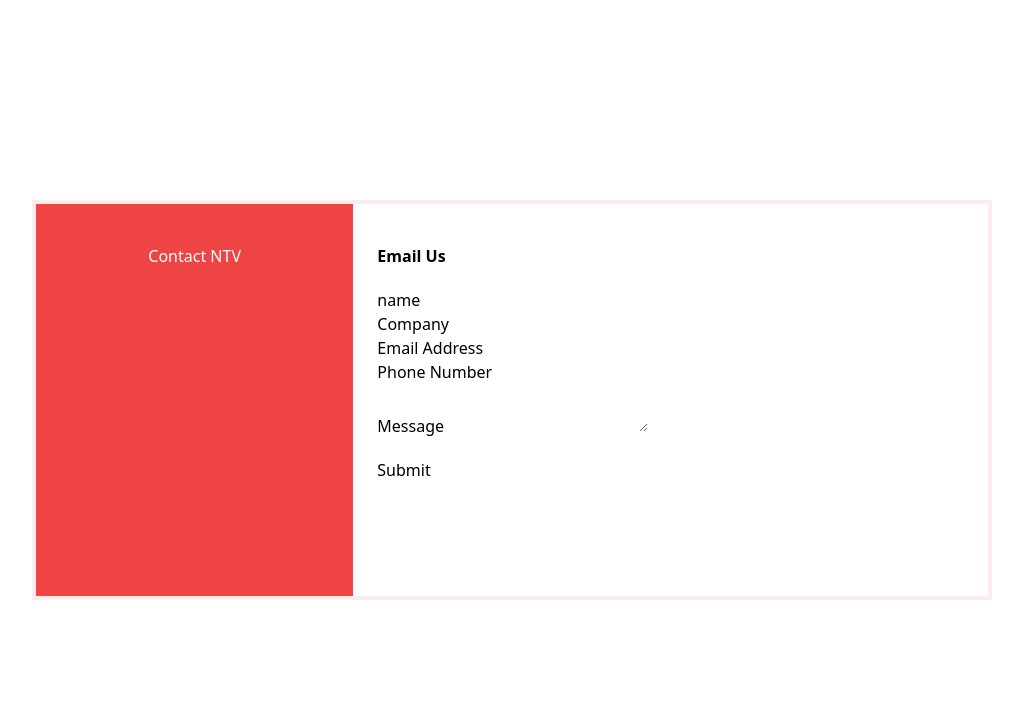
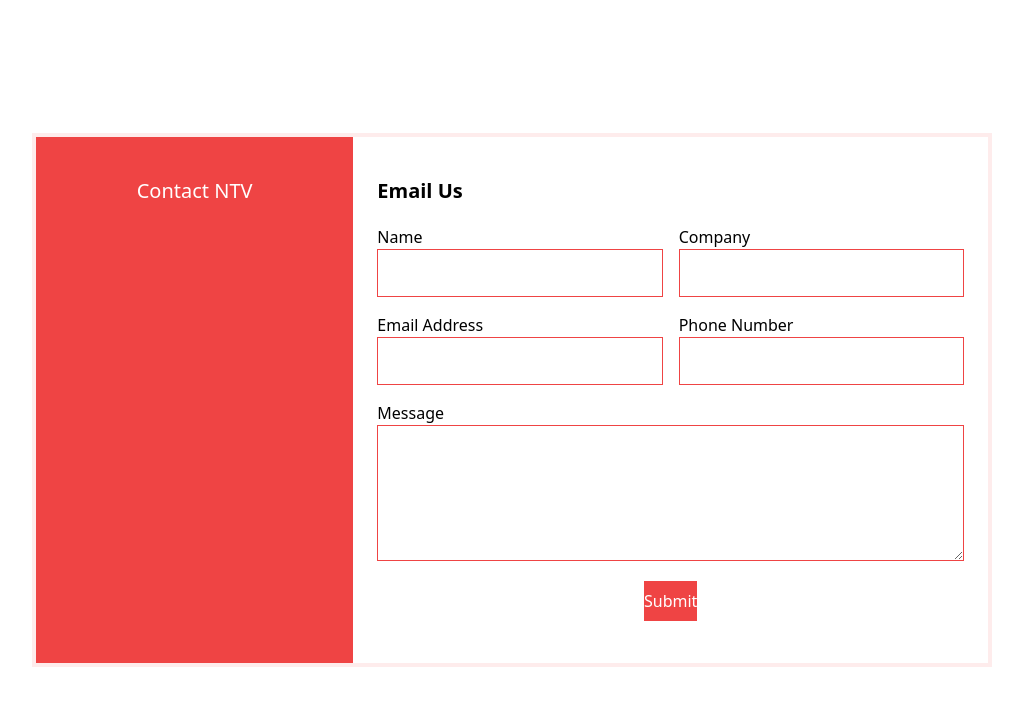
Before and after one commit to Some0ne3lse/CSS-form, a website: page index.html in a window 1280 px wide. Shown: the whole page, without its empty margins (128-1151 px from the left). Drawn offline with Linux system fonts and the light colour scheme.

Commit message:
Most things done, still need to fix alignment

```diff
--- a/index.html
+++ b/index.html
@@ -8,115 +8,62 @@
   <link href="./output.css" rel="stylesheet">
 </head>
 
-<body class="w-screen h-screen flex justify-center items-center">
-  <div class="w-3/4 h-1/2 flex border-4 border-red-500/10">
-    <div class="bg-red-500 w-1/3 h-full text-white font-sans font-medium flex justify-center py-10">
-      <p>Contact NTV</p>
+<body>
+  <div class="w-screen h-screen flex justify-center items-center">
+    <div class="w-3/4 h-2/3 flex border-4 border-red-500/10">
+      <div class="bg-red-500 w-1/3 h-full font-sans flex justify-center py-10">
+        <h1 class="text-xl text-white">Contact NTV</h1>
       </div>
-    <div class="w-2/3">
-      <div class="px-6 pt-10">
-        <h1 class="font-bold">
+      <div class="w-2/3 overflow-auto">
+        <div class="px-6 pt-10 h-full m-0">
+          <h2 class="font-bold text-xl">
             Email Us
-        </h1>
+          </h2>
           <div class="py-5">
-          <form class="flex flex-col">
-            <div>
-              <label for="name">
-                name
+            <form class="grid grid-cols-2 grid-rows-4 gap-4">
+              <div class="flex flex-col">
+                <label class="font-light" for="name">
+                  Name
                 </label>
-              <input type="text" name="name" id="name" required>
+                <input type="text" name="name" id="name" required class="border border-red-500 h-12">
               </div>
-            <div>
-              <label for="company">
+              <div class="flex flex-col">
+                <label class="font-light" for="company">
                   Company
                 </label>
-              <input type="text" name="company" id="company" required>
+                <input type="text" name="company" id="company" required class="border border-red-500 h-12">
               </div>
-            <div>
-              <label for="email">
+              <div class="flex flex-col">
+                <label class="font-light" for="email">
                   Email Address
                 </label>
-              <input type="email" name="email" id="email" required>
+                <input type="email" name="email" id="email" required class="border border-red-500 h-12">
               </div>
-            <div>
-              <label for="phone">
+              <div class="flex flex-col">
+                <label class="font-light" for="phone">
                   Phone Number
                 </label>
-              <input type="number" name="phone" id="phone" required>
+                <input type="number" name="phone" id="phone" required class="border border-red-500 h-12">
               </div>
-            <div>
-              <label for="message">
+              <div class="col-span-2 row-span-2">
+                <div class="flex flex-col flex-1 h-full">
+                  <label for="message" class="flex flex-col font-light">
                     Message
                   </label>
-              <textarea id="message" name="message"></textarea>
+                  <textarea class="border border-red-500 w-full h-full" id="message" name="message"></textarea>
+                </div>
               </div>
             </form>
           </div>
-        <button>
+          <div class="flex flex-auto grow justify-center items-center">
+            <button class="h-10 bg-red-500 text-white">
               Submit
             </button>
+          </div>
+        </div>
       </div>
     </div>
   </div>
 </body>
 
 </html>
-
-
-
-<!-- <!DOCTYPE html>
-<html lang="en">
-
-<head>
-  <meta charset="UTF-8">
-  <meta name="viewport" content="width=device-width, initial-scale=1.0">
-  <title>NTV Contact Form</title>
-  <link href="./output.css" rel="stylesheet">
-</head>
-
-<body class="w-screen h-screen flex justify-center items-center">
-  <div class="w-3/4 h-1/2 flex-auto border-4 border-red-500/10 flex">
-    <div class="bg-red-500 w-1/3 h-full text-white font-sans font-medium flex justify-center py-10">
-      <p>Contact NTV</p>
-    </div>
-    <div class="w-2/3 flex">
-      <div class="px-6 pt-10 flex-1">
-        <h1 class="font-bold">Email Us</h1>
-        <div class="py-5">
-          <form class="inline-grid grid-cols-2 grid-rows-4 gap-4 w-full">
-            <div class="flex flex-col shrink">
-              <label class="font-light" for="name">Name</label>
-              <input class="border-red-500 border-2 h-9" type="text" name="name" id="name" required>
-            </div>
-            <div class="flex flex-col shrink">
-              <label class="font-light" for="company">Company</label>
-              <input class="border-red-500 border-2 h-9" type="text" name="company" id="company" required>
-            </div>
-            <div class="flex flex-col shrink">
-              <label class="font-light" for="email">Email Address</label>
-              <input class="border-red-500 border-2 h-9" type="email" name="email" id="email" required>
-            </div>
-            <div class="flex flex-col shrink">
-              <label class="font-light" for="phone">Phone Number</label>
-              <input class="border-red-500 border-2 h-9" type="number" name="phone" id="phone" required>
-            </div>
-            <div class="flex shrink col-span-2 row-span-2">
-              <div class="flex flex-col flex-1 shrink">
-                <label for="message">
-                  Message
-                </label>
-                <textarea class="border-red-500 border-2 h-full" id="message" name="message">
-                <textarea>
-              </div>
-            </div>
-          </form>
-        </div>
-        <button class="flex justify-center items-center w-full bg-red-500 h-10 text-white">
-          Submit
-        </button>
-      </div>
-    </div>
-  </div>
-</body>
-
-</html> -->
```
Also changed, not shown: output.css. Lines whose indentation alone changed are shown as unchanged.
